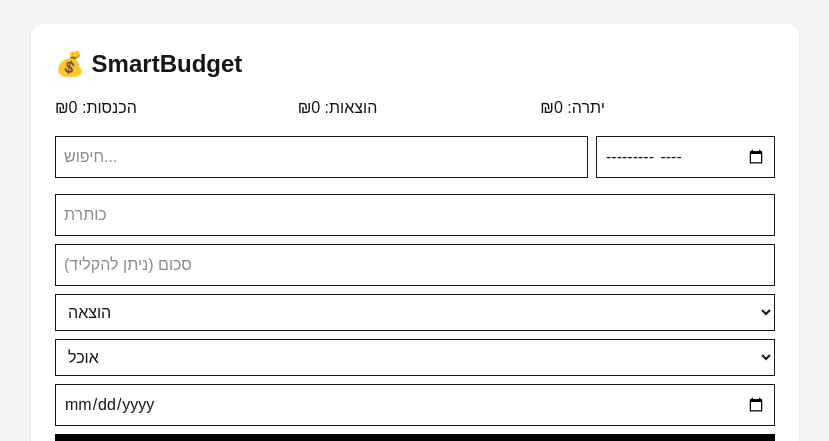
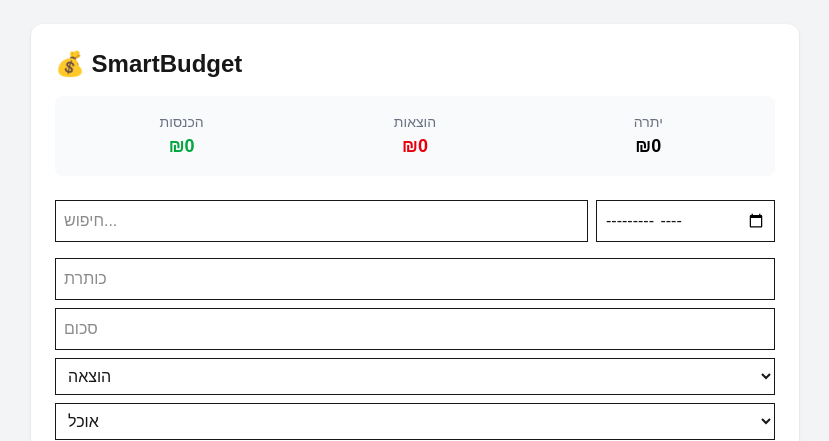
Before and after one commit to shaharmeytal-lang/smartbudget, a Next.js app: page / in a window 1280 px wide. Shown: the top 441 px of the page, without its empty margins (225-1054 px from the left). Built offline with nearby package versions, Linux system fonts and the light colour scheme; no server answers; the database is empty.

Commit message:
final smartbudget UI update

```diff
--- a/app/page.tsx
+++ b/app/page.tsx
@@ -40,7 +40,7 @@ export default function Page() {
     load();
   }, []);
 
-  // 💾 Save (insert / update)
+  // 💾 Save / Update
   const save = async () => {
     if (!title || !amount || !date) return;
 
@@ -93,19 +93,19 @@ export default function Page() {
     setEditId(t.id);
   };
 
-  // 📅 Filter by month
+  // 📅 Month filter
   const monthFiltered = useMemo(() => {
     return transactions.filter((t) =>
       month ? t.date.startsWith(month) : true
     );
   }, [transactions, month]);
 
-  // 🔎 Search
+  // 🔎 Search filter
   const filtered = monthFiltered.filter((t) =>
     t.title.toLowerCase().includes(search.toLowerCase())
   );
 
-  // 💰 totals
+  // 💰 Summary
   const income = monthFiltered
     .filter((t) => t.type === "income")
     .reduce((s, t) => s + t.amount, 0);
@@ -120,13 +120,25 @@ export default function Page() {
     <main className="min-h-screen bg-gray-100 p-6">
       <div className="max-w-3xl mx-auto bg-white p-6 rounded-xl shadow">
 
+        {/* TITLE */}
         <h1 className="text-2xl font-bold mb-4">💰 SmartBudget</h1>
 
         {/* SUMMARY */}
-        <div className="grid grid-cols-3 gap-2 mb-4">
-          <div>הכנסות: ₪{income}</div>
-          <div>הוצאות: ₪{expense}</div>
-          <div>יתרה: ₪{balance}</div>
+        <div className="grid grid-cols-3 gap-3 mb-6 p-4 bg-gray-50 rounded-lg">
+          <div className="text-center">
+            <div className="text-sm text-gray-500">הכנסות</div>
+            <div className="text-lg font-bold text-green-600">₪{income}</div>
+          </div>
+
+          <div className="text-center">
+            <div className="text-sm text-gray-500">הוצאות</div>
+            <div className="text-lg font-bold text-red-600">₪{expense}</div>
+          </div>
+
+          <div className="text-center">
+            <div className="text-sm text-gray-500">יתרה</div>
+            <div className="text-lg font-bold text-black">₪{balance}</div>
+          </div>
         </div>
 
         {/* FILTERS */}
@@ -158,7 +170,7 @@ export default function Page() {
 
           <input
             className="border p-2 w-full"
-            placeholder="סכום (ניתן להקליד)"
+            placeholder="סכום"
             value={amount}
             onChange={(e) => setAmount(e.target.value)}
           />
```
